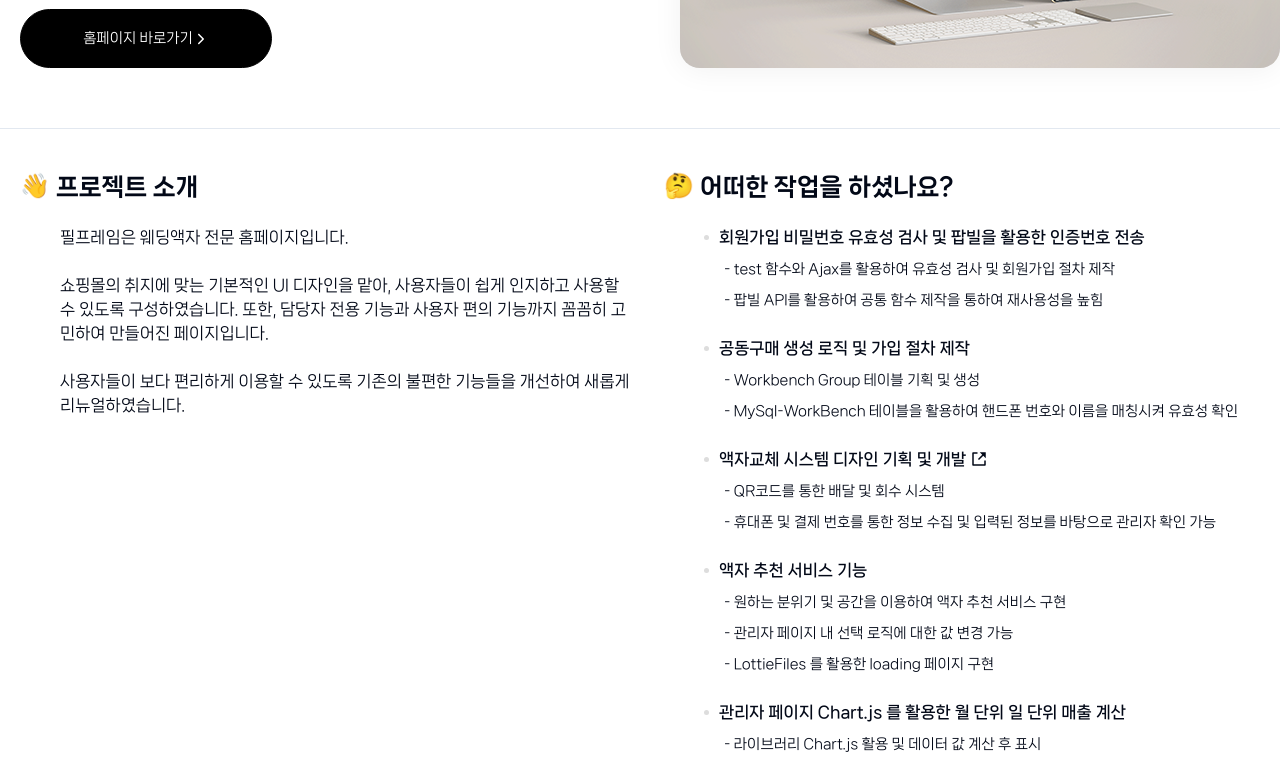
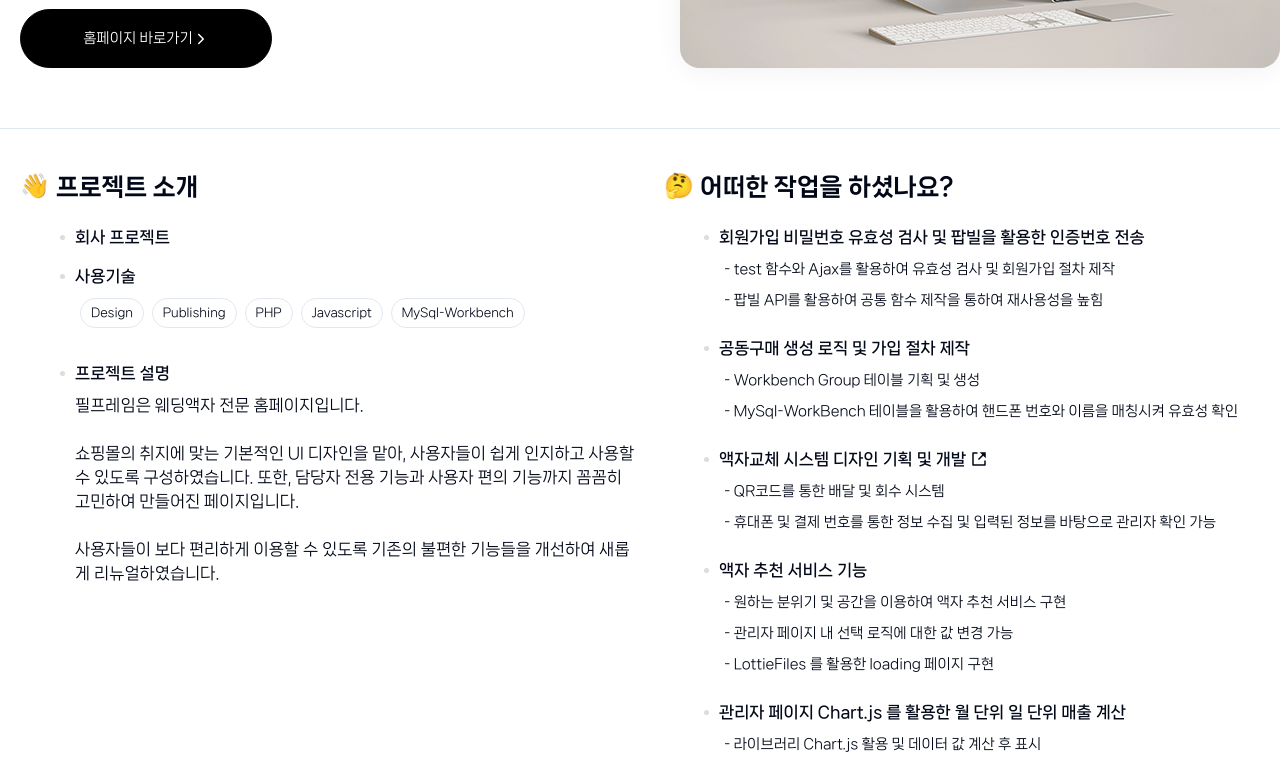
Before and after one commit to Junmovo/PublishingPortfolio, a Next.js app: page /PageDetail/Feelframe in a window 1280 px wide. Shown: the part 455-1237 px from the top of the page. Built offline with nearby package versions, Linux system fonts and the light colour scheme.

Commit message:
Fix: 각종 UI 변경

```diff
--- a/app/PageDetail/Barunbojung/page.tsx
+++ b/app/PageDetail/Barunbojung/page.tsx
@@ -1,5 +1,6 @@
 'use client';
 import BarunbojungDetailTop from '@/app/components/Layout/DetailElements/BarunbojungDetailTop';
+import Detailbedge from '@/app/components/Layout/DetailElements/Detailbedge';
 import DetailPicture from '@/app/components/Layout/DetailElements/DetailPicture';
 import DetailSection from '@/app/components/Layout/DetailElements/DetailSection';
 import Header from '@/app/components/Layout/Header';
@@ -26,6 +27,21 @@ const BarunbojungPage = () => {
               <div>
                 <S.TitleText>👋 프로젝트 소개</S.TitleText>
                 <S.TitleUnderText className="ml-[40px]">
+                  <div>회사 프로젝트</div>
+                  <div>
+                    사용기술
+                    <br />
+                    <p>
+                      <Detailbedge contents="Design" />
+                      <Detailbedge contents="Publising" />
+                      <Detailbedge contents="Tistory" />
+                      <Detailbedge contents="JavaScript" />
+                    </p>
+                  </div>
+                  <div>
+                    프로젝트 설명
+                    <br />
+                    <span className="mt-2 inline-block">
                       바른보정은 사진보정 전문 서비스입니다. <br />
                       <br />
                       기존 시스템은 파일 업로드 기능 없이 이메일을 통해 주고받는 방식이었습니다. <br />
@@ -34,6 +50,8 @@ const BarunbojungPage = () => {
                       <br />
                       이를 통해 사용자들이 더욱 효율적으로 작업을 진행할 수 있으며, 전반적인 서비스 만족도가 크게
                       향상되었습니다.
+                    </span>
+                  </div>
                 </S.TitleUnderText>
               </div>
             </article>
@@ -61,7 +79,7 @@ const BarunbojungPage = () => {
                   </div>
                   <div>
                     LottieFiles를 활용한 JSON Loading 구성
-                    <p> - gif였던 로딩을 Lotties를 활용하여 용량 절감</p>
+                    <p> - gif였던 로딩을 Lotties를 활용하여 최적화 진행</p>
                   </div>
                 </S.TitleUnderText>
               </div>
--- a/app/PageDetail/Feelcard/page.tsx
+++ b/app/PageDetail/Feelcard/page.tsx
@@ -1,4 +1,5 @@
 'use client';
+import Detailbedge from '@/app/components/Layout/DetailElements/Detailbedge';
 import DetailPicture from '@/app/components/Layout/DetailElements/DetailPicture';
 import DetailSection from '@/app/components/Layout/DetailElements/DetailSection';
 import FeelcardDetailTop from '@/app/components/Layout/DetailElements/FeelcardDetailTop';
@@ -26,12 +27,29 @@ const FeelcardPage = () => {
               <div>
                 <S.TitleText>👋 프로젝트 소개</S.TitleText>
                 <S.TitleUnderText className="md:ml-[40px]">
-                  필카드는 모바일 청첩장 제작 에디터입니다. <br />
-                  <br />
-                  기존의 여러 모바일 청첩장에서 찾아볼 수 없는 기능들을 추가한 에디터 플러스(Editor Plus+)를 도입하여
-                  사용자 경험(UX)을 대폭 개선했습니다.
-                  <br></br>실시간 미리보기와 다양한 커스터마이징 옵션을 제공하여 사용성을 향상시키고,<br></br> 그 결과
-                  기존 사용률보다 1.5배 높은 성과를 달성한 바 있습니다.
+                  <div>회사 프로젝트</div>
+                  <div>
+                    사용기술
+                    <br />
+                    <p>
+                      <Detailbedge contents="Design" />
+                      <Detailbedge contents="PHP" />
+                      <Detailbedge contents="Javascript" />
+                      <Detailbedge contents="MySql-Workbench" />
+                    </p>
+                  </div>
+                  <div>
+                    프로젝트 설명
+                    <br />
+                    <span className="mt-2 inline-block">
+                      필카드는 모바일 청첩장 제작 에디터입니다. <br />
+                      <br />
+                      기존의 여러 모바일 청첩장에서 찾아볼 수 없는 기능들을 추가한 에디터 플러스(Editor Plus+)를
+                      도입하여 사용자 경험(UX)을 대폭 개선했습니다.
+                      <br></br>실시간 미리보기와 다양한 커스터마이징 옵션을 제공하여 사용성을 향상시키고,<br></br> 그
+                      결과 기존 사용률보다 1.5배 높은 성과를 달성한 바 있습니다.
+                    </span>
+                  </div>
                 </S.TitleUnderText>
               </div>
             </article>
--- a/app/PageDetail/Feelframe/page.tsx
+++ b/app/PageDetail/Feelframe/page.tsx
@@ -1,4 +1,5 @@
 'use client';
+import Detailbedge from '@/app/components/Layout/DetailElements/Detailbedge';
 import DetailPicture from '@/app/components/Layout/DetailElements/DetailPicture';
 import DetailSection from '@/app/components/Layout/DetailElements/DetailSection';
 import FeelFrameDetailTop from '@/app/components/Layout/DetailElements/FeelframeDetailTop';
@@ -28,13 +29,32 @@ const FeelcardPage = () => {
               <div>
                 <S.TitleText>👋 프로젝트 소개</S.TitleText>
                 <S.TitleUnderText className="md:ml-[40px]">
+                  <div>회사 프로젝트</div>
+                  <div>
+                    사용기술
+                    <br />
+                    <p>
+                      <Detailbedge contents="Design" />
+                      <Detailbedge contents="Publishing" />
+                      <Detailbedge contents="PHP" />
+                      <Detailbedge contents="Javascript" />
+                      <Detailbedge contents="MySql-Workbench" />
+                    </p>
+                  </div>
+                  <div>
+                    프로젝트 설명
+                    <br />
+                    <span className="mt-2 inline-block">
                       필프레임은 웨딩액자 전문 홈페이지입니다. <br />
                       <br />
                       쇼핑몰의 취지에 맞는 기본적인 UI 디자인을 맡아, 사용자들이 쉽게 인지하고 사용할 수 있도록
-                  구성하였습니다. 또한, 담당자 전용 기능과 사용자 편의 기능까지 꼼꼼히 고민하여 만들어진 페이지입니다.
+                      구성하였습니다. 또한, 담당자 전용 기능과 사용자 편의 기능까지 꼼꼼히 고민하여 만들어진
+                      페이지입니다.
                       <br />
                       <br />
                       사용자들이 보다 편리하게 이용할 수 있도록 기존의 불편한 기능들을 개선하여 새롭게 리뉴얼하였습니다.
+                    </span>
+                  </div>
                 </S.TitleUnderText>
               </div>
             </article>
@@ -44,13 +64,13 @@ const FeelcardPage = () => {
                 <S.TitleUnderText className="md:ml-[40px]">
                   <div>
                     회원가입 비밀번호 유효성 검사 및 팝빌을 활용한 인증번호 전송
-                    <p className=""> - test 함수와 Ajax를 활용하여 유효성 검사 및 회원가입 절차 제작</p>
-                    <p className="">- 팝빌 API를 활용하여 공통 함수 제작을 통하여 재사용성을 높힘</p>
+                    <p> - test 함수와 Ajax를 활용하여 유효성 검사 및 회원가입 절차 제작</p>
+                    <p>- 팝빌 API를 활용하여 공통 함수 제작을 통하여 재사용성을 높힘</p>
                   </div>
                   <div>
                     공동구매 생성 로직 및 가입 절차 제작
-                    <p className=""> - Workbench Group 테이블 기획 및 생성</p>
-                    <p className=""> - MySql-WorkBench 테이블을 활용하여 핸드폰 번호와 이름을 매칭시켜 유효성 확인</p>
+                    <p> - Workbench Group 테이블 기획 및 생성</p>
+                    <p> - MySql-WorkBench 테이블을 활용하여 핸드폰 번호와 이름을 매칭시켜 유효성 확인</p>
                   </div>
                   <div>
                     <Link
@@ -60,16 +80,14 @@ const FeelcardPage = () => {
                     >
                       액자교체 시스템 디자인 기획 및 개발 <RiShareBoxFill size={18} className="ml-1" />
                     </Link>
-                    <p className=""> - QR코드를 통한 배달 및 회수 시스템</p>
-                    <p className="">
-                      - 휴대폰 및 결제 번호를 통한 정보 수집 및 입력된 정보를 바탕으로 관리자 확인 가능
-                    </p>
+                    <p> - QR코드를 통한 배달 및 회수 시스템</p>
+                    <p>- 휴대폰 및 결제 번호를 통한 정보 수집 및 입력된 정보를 바탕으로 관리자 확인 가능</p>
                   </div>
                   <div>
                     액자 추천 서비스 기능
-                    <p className=""> - 원하는 분위기 및 공간을 이용하여 액자 추천 서비스 구현</p>
-                    <p className="">- 관리자 페이지 내 선택 로직에 대한 값 변경 가능</p>
-                    <p className="">- LottieFiles 를 활용한 loading 페이지 구현</p>
+                    <p> - 원하는 분위기 및 공간을 이용하여 액자 추천 서비스 구현</p>
+                    <p>- 관리자 페이지 내 선택 로직에 대한 값 변경 가능</p>
+                    <p>- LottieFiles 를 활용한 loading 페이지 구현</p>
                   </div>
                   <div>
                     관리자 페이지 Chart.js 를 활용한 월 단위 일 단위 매출 계산
--- a/app/PageDetail/Feelmaker/page.tsx
+++ b/app/PageDetail/Feelmaker/page.tsx
@@ -1,4 +1,5 @@
 'use client';
+import Detailbedge from '@/app/components/Layout/DetailElements/Detailbedge';
 import DetailPicture from '@/app/components/Layout/DetailElements/DetailPicture';
 import DetailSection from '@/app/components/Layout/DetailElements/DetailSection';
 import FeelmakerDetailTop from '@/app/components/Layout/DetailElements/FeelmakerDetailTop';
@@ -26,12 +27,27 @@ const FeelmakerPage = () => {
               <div>
                 <S.TitleText>👋 프로젝트 소개</S.TitleText>
                 <S.TitleUnderText className="md:ml-[40px]">
-                  필메이커는 웨딩 영상 제작 서비스입니다. <br />
-                  <br />
-                  필메이커 내 각종 오류들을 수정하며, 다양한 이벤트 혜택 배너 및 사용자들의 편의성을 생각하여 디자인을
-                  수정하였습니다.
-                  <br />
-                  이를 통해 사용자들이 전반적인 서비스 만족도가 크게 향상되었습니다.
+                  <div>회사 프로젝트</div>
+                  <div>
+                    사용기술
+                    <br />
+                    <p>
+                      <Detailbedge contents="Design" />
+                      <Detailbedge contents="Publising" />
+                      <Detailbedge contents="Javascript" />
+                    </p>
+                  </div>
+                  <div>
+                    프로젝트 설명
+                    <span className="mt-2 inline-block">
+                      필메이커는 웨딩 영상 제작 서비스입니다. <br />
+                      <br />
+                      필메이커 내 각종 오류들을 수정하며, 다양한 이벤트 혜택 배너 및 사용자들의 편의성을 생각하여
+                      디자인을 수정하였습니다.
+                      <br />
+                      이를 통해 사용자들이 전반적인 서비스 만족도가 크게 향상되었습니다.
+                    </span>
+                  </div>
                 </S.TitleUnderText>
               </div>
             </article>
--- a/app/PageDetail/LostArk/page.tsx
+++ b/app/PageDetail/LostArk/page.tsx
@@ -9,6 +9,7 @@ import { useState } from 'react';
 import { useThemeObserver } from '@/app/hooks/useThemeObserver';
 import PageDetailWrapper from '@/app/components/Layout/mainElements/PageDetailWrapper';
 import DetailSection from '@/app/components/Layout/DetailElements/DetailSection';
+import Detailbedge from '@/app/components/Layout/DetailElements/Detailbedge';
 
 export default function LostArkDetail(): JSX.Element {
   const [navNumber, setNavNumber] = useState(1);
@@ -29,11 +30,29 @@ export default function LostArkDetail(): JSX.Element {
               <div>
                 <S.TitleText>👋 프로젝트 소개</S.TitleText>
                 <S.TitleUnderText className="md:ml-[40px]">
-                  코니콩은 RPG게임 로스트아크의 전적검색 시스템입니다.
-                  <br />
-                  <br />
-                  기존의 로스트아크 전적 검색 사이트의 UI를 대폭 개선하여,
-                  <br /> 사용자가 핵심 정보를 한눈에 볼 수 있도록 편리하게 재구성하였습니다.
+                  <div>개인 프로젝트(1인)</div>
+                  <div>
+                    사용기술
+                    <br />
+                    <p>
+                      <Detailbedge contents="OpenAPI" />
+                      <Detailbedge contents="Next.js(v14)" />
+                      <Detailbedge contents="Typescript" />
+                      <Detailbedge contents="Tailwind" />
+                      <Detailbedge contents="Zustand" />
+                      <Detailbedge contents="React-Query" />
+                    </p>
+                  </div>
+                  <div>
+                    프로젝트 설명
+                    <br />
+                    <span className="mt-2 inline-block">
+                      코니콩은 RPG게임 로스트아크의 전적검색 시스템입니다.
+                      <br />
+                      기존의 로스트아크 전적 검색 사이트의 UI를 대폭 개선하여,
+                      <br /> 사용자가 핵심 정보를 한눈에 볼 수 있도록 편리하게 재구성하였습니다.
+                    </span>
+                  </div>
                 </S.TitleUnderText>
               </div>
             </article>
--- a/app/PageDetail/myPortfolio/page.tsx
+++ b/app/PageDetail/myPortfolio/page.tsx
@@ -9,6 +9,7 @@ import PageDetailWrapper from '@/app/components/Layout/mainElements/PageDetailWr
 import DetailSection from '@/app/components/Layout/DetailElements/DetailSection';
 import MyPortfolioDetailTop from '@/app/components/Layout/DetailElements/myPortfolioDetailTop';
 import MyportfolioProblem from '@/app/components/Layout/ProblemElements/MyportfolioProblem';
+import Detailbedge from '@/app/components/Layout/DetailElements/Detailbedge';
 
 export default function Myportfolio(): JSX.Element {
   const [navNumber, setNavNumber] = useState(1);
@@ -29,11 +30,27 @@ export default function Myportfolio(): JSX.Element {
               <div>
                 <S.TitleText>👋 프로젝트 소개</S.TitleText>
                 <S.TitleUnderText className="md:ml-[40px]">
-                  Next.js와 Typescript를 활용하여 제작한 포트폴리오입니다.
-                  <br />
-                  <br /> 큰 텍스트와 채도를 이용한 컬러 조합으로 가독성을 높혔으며,
-                  <br /> 각종 기능 및 디자인을 직접 구현하고 만든 포트폴리오입니다.
-                  <br />
+                  <div>개인 프로젝트(1인)</div>
+                  <div>
+                    사용기술
+                    <br />
+                    <p>
+                      <Detailbedge contents="Next14" />
+                      <Detailbedge contents="Typescript" />
+                      <Detailbedge contents="Tailwind" />
+                      <Detailbedge contents="Styled-Components" />
+                      <Detailbedge contents="반응형" />
+                    </p>
+                  </div>
+                  <div>
+                    프로젝트 설명
+                    <br />
+                    <span className="mt-2 inline-block">
+                      Next.js와 Typescript를 활용하여 제작한 포트폴리오입니다.
+                      <br /> 큰 텍스트와 채도를 이용한 컬러 조합으로 가독성을 높혔으며,
+                      <br /> 각종 기능 및 디자인을 직접 구현하고 만든 포트폴리오입니다.
+                    </span>
+                  </div>
                 </S.TitleUnderText>
               </div>
             </article>
--- a/app/components/Layout/mainElements/list_ver2.tsx
+++ b/app/components/Layout/mainElements/list_ver2.tsx
@@ -1,6 +1,3 @@
-// import Listimg from '@/';
-
-import Header from '../Header';
 import ListCard from './components/listCard';
 import { ListChart } from '@/app/lib/CardListData';
 
@@ -11,8 +8,32 @@ export default function List2(): JSX.Element {
         <div>
           <h1 className="text-[64px] font-[400] font-montserrat mb-[30px]">Web Project</h1>
         </div>
+        <div>
+          <h1 className="text-[24px] font-[600] mb-[30px] font-montserrat leading-6	">
+            Personal
+            <p className="text-gray-400 text-[16px] mt-[5px] font-NanumNeo">개인 프로젝트</p>
+          </h1>
+        </div>
         <div className="grid  md:grid-cols-2 lg:grid-cols-3 gap-[20px]">
-          {ListChart.map((items, idx) => (
+          {ListChart.filter((el) => el.Type === '개인').map((items, idx) => (
+            <ListCard
+              key={idx}
+              Title={items.Title}
+              SubTitle={items.SubTitle}
+              ImageSrc={items.ImageSrc}
+              Page={items.Page}
+              Tag={items.Tag}
+            />
+          ))}
+        </div>
+        <div>
+          <h1 className="text-[24px] font-[600] mb-[30px] mt-[60px] font-montserrat leading-6">
+            Company
+            <p className="text-gray-400 text-[16px] mt-[5px] font-NanumNeo">회사 프로젝트</p>
+          </h1>
+        </div>
+        <div className="grid  md:grid-cols-2 lg:grid-cols-3 gap-[20px]">
+          {ListChart.filter((el) => el.Type === '회사').map((items, idx) => (
             <ListCard
               key={idx}
               Title={items.Title}
--- a/app/layout.tsx
+++ b/app/layout.tsx
@@ -29,7 +29,7 @@ export default function RootLayout({
   children: React.ReactNode;
 }>) {
   return (
-    <html lang="kr" className={`${NanumNeo.variable} ${pretendard.variable} ${montserrat.className} `}>
+    <html lang="ko" className={`${NanumNeo.variable} ${pretendard.variable} ${montserrat.className} `}>
       <StyledComponentsRegistry>
         <body className={NanumNeo.className}>
           <ThemeProvider attribute="class" defaultTheme="system" enableSystem disableTransitionOnChange>
--- a/app/lib/CardListData.tsx
+++ b/app/lib/CardListData.tsx
@@ -1,5 +1,6 @@
 export const ListChart = [
   {
+    Type: '개인',
     Title: '로스트아크 전적검색 코니콩',
     SubTitle: (
       <>
@@ -9,9 +10,10 @@ export const ListChart = [
     ),
     ImageSrc: '/images/Lostark/Portfolio_main_image.png',
     Page: '/PageDetail/LostArk',
-    Tag: ['OpenAPI', 'Next.Js', 'Tailwind', 'Zustand', 'React-Query', 'PC'],
+    Tag: ['OpenAPI', 'Next.js(v14)', 'Tailwind', 'Zustand', 'React-Query', 'PC'],
   },
   {
+    Type: '개인',
     Title: 'Portfolio',
     SubTitle: (
       <>
@@ -21,9 +23,11 @@ export const ListChart = [
     ),
     ImageSrc: '/images/myPortfolio/Portfolio_main_image.png',
     Page: '/PageDetail/myPortfolio',
-    Tag: ['Next.Js', 'Tailwind', 'Styled-Components', 'TypeScript', '반응형'],
+    Tag: ['Next.js(v14)', 'Tailwind', 'Styled-Components', 'TypeScript', '반응형'],
   },
   {
+    Type: '회사',
+
     Title: '필프레임 홈페이지 리뉴얼',
     SubTitle: (
       <>
@@ -36,6 +40,7 @@ export const ListChart = [
     Tag: ['Design', 'Publishing', 'PHP', 'JavaScript', 'MySql-Workbench'],
   },
   {
+    Type: '회사',
     Title: '필카드 모바일청첩장',
     SubTitle: (
       <>
@@ -49,6 +54,7 @@ export const ListChart = [
     Tag: ['Design', 'PHP', 'JavaScript', 'MySql-Workbench'],
   },
   {
+    Type: '회사',
     Title: '필메이커',
     SubTitle: (
       <>
@@ -63,6 +69,7 @@ export const ListChart = [
     Tag: ['Design', 'Publising', 'JavaScript'],
   },
   {
+    Type: '회사',
     Title: '바른보정 홈페이지 리뉴얼',
     SubTitle: (
       <>
@@ -76,6 +83,7 @@ export const ListChart = [
     Tag: ['Design', 'Publising', 'Tistory', 'JavaScript'],
   },
   {
+    Type: '회사',
     Title: '그래픽 디자인 작업물',
     SubTitle: (
       <>
```
Lines whose indentation alone changed are shown as unchanged.
